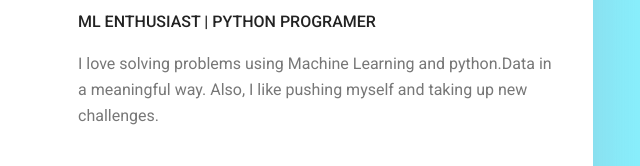
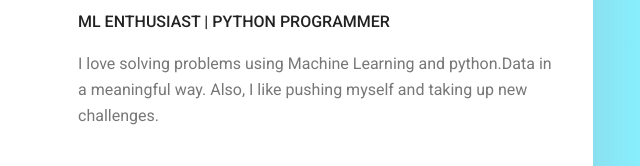
Before and after one commit to HarshSewani/harshsewani.github.io, a plain HTML site: page index.html in a window 1280 px wide. Shown: the part 463-629 px from the top of the page, 632-1272 px from the left. Drawn offline with Linux system fonts and the light colour scheme.

Commit message:
Update index.html

```diff
--- a/index.html
+++ b/index.html
@@ -75,7 +75,7 @@
 								<div class="personal_text">
 									<h6>Hello Everybody, i am</h6>
 									<h3>HARSH SEWANI</h3>
-									<h4>ML Enthusiast | Python Programer</h4>
+									<h4>ML Enthusiast | Python Programmer</h4>
 									<p>I love solving problems using Machine Learning and python.Data in a meaningful way. Also, I like pushing myself and taking up new challenges.</p>
 									<ul class="list basic_info">
 										<!-- <li><a href="#"><i class="lnr lnr-calendar-full"></i> 31st December, 1992</a></li>
```
